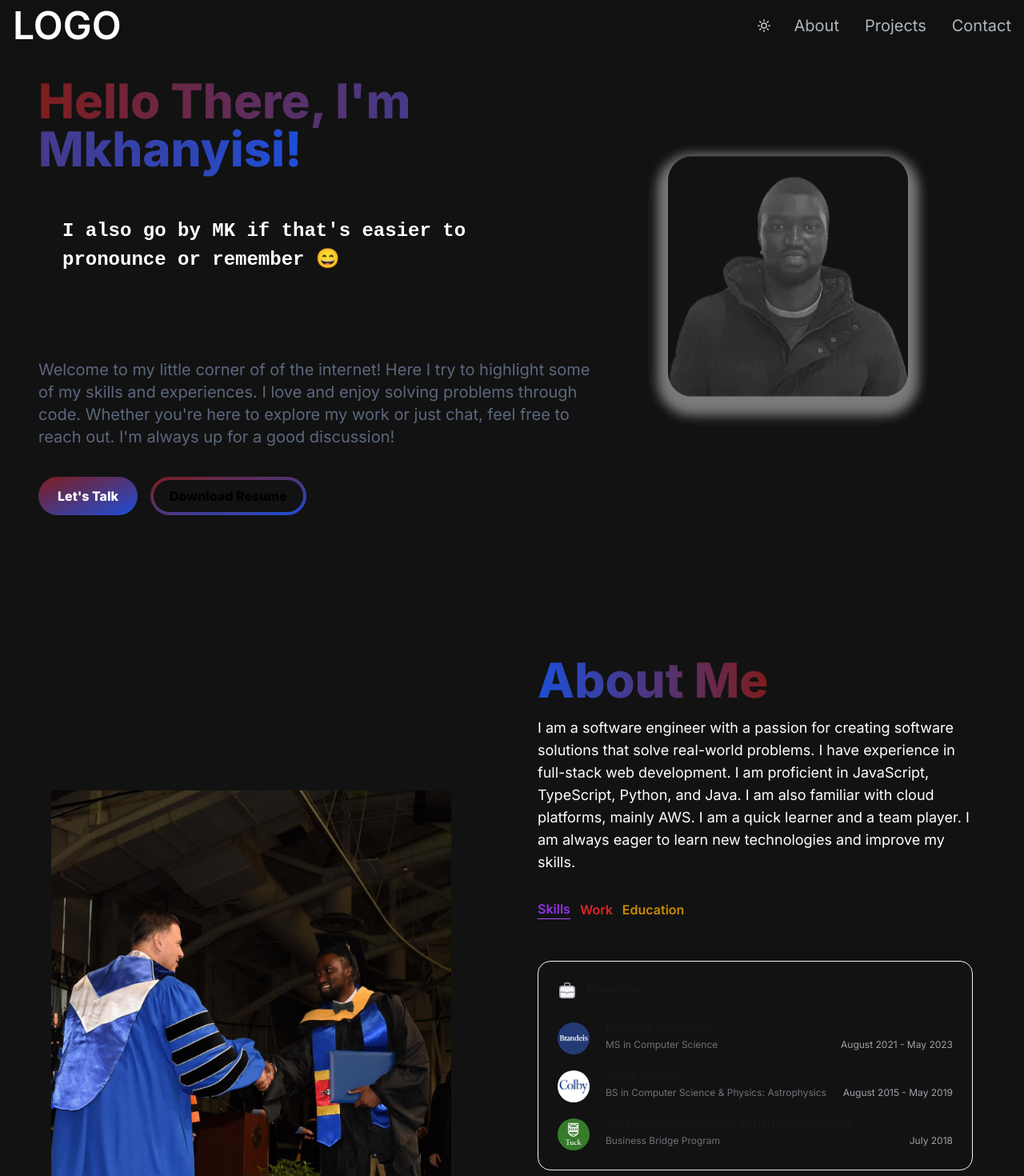
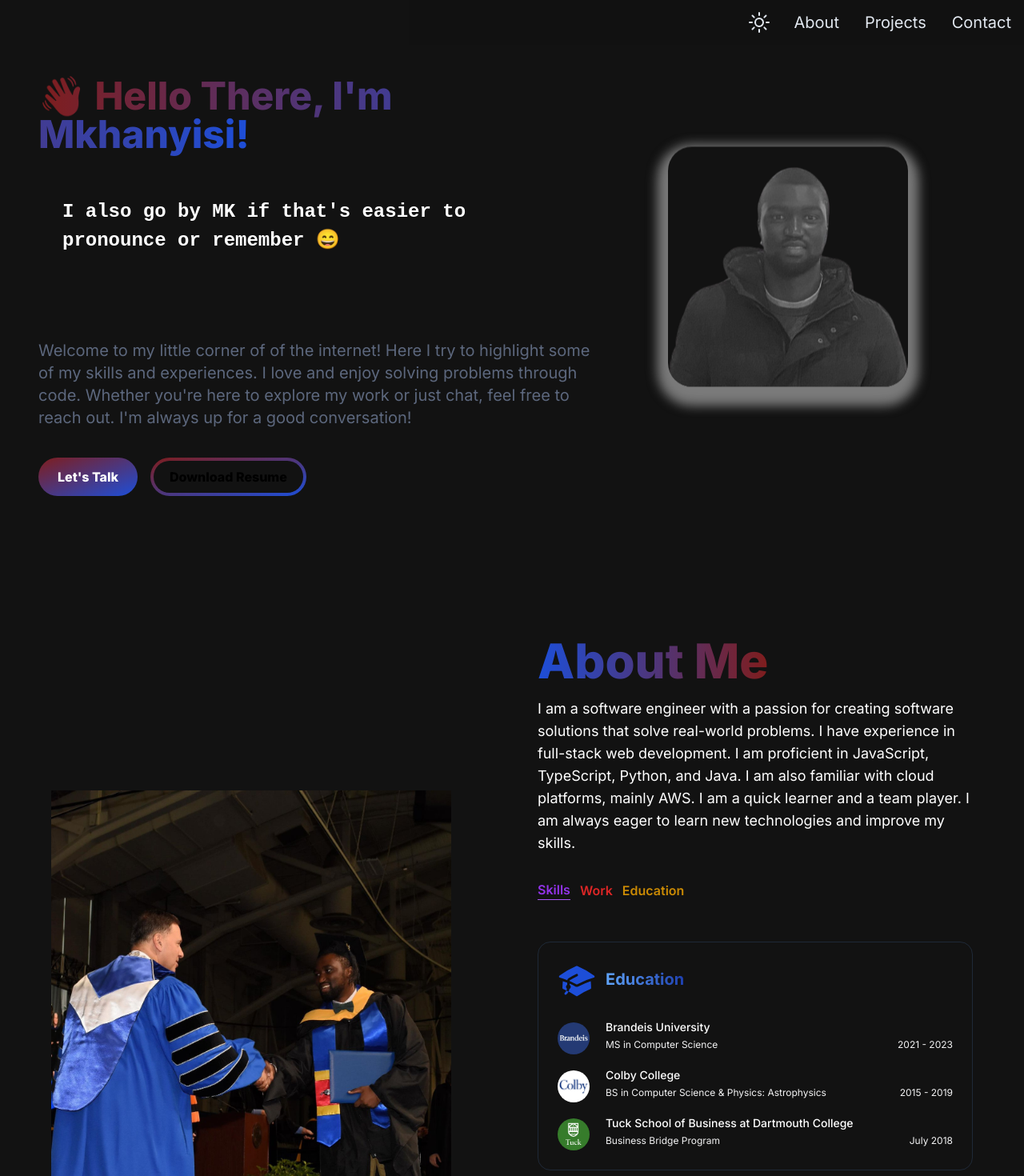
Before and after one commit to mkhanyisig/personal-portfolio, a Next.js app: page / in a window 1280 px wide. Shown: the top 1470 px of the page at 80% size. Built offline with nearby package versions, Linux system fonts and the light colour scheme.

Commit message:
control color options with reactive components

```diff
--- a/src/app/components/AboutSection.jsx
+++ b/src/app/components/AboutSection.jsx
@@ -8,13 +8,13 @@ const educationItems = [
   {
     organization: "Brandeis University",
     role: "MS in Computer Science",
-    date: "August 2021 - May 2023",
+    date: "2021 - 2023",
     logo: "/images/brandeis2.png",
   },
   {
     organization: "Colby College",
     role: "BS in Computer Science & Physics: Astrophysics",
-    date: "August 2015 - May 2019",
+    date: "2015 - 2019",
     logo: "/images/colby2.png",
   },
   {
@@ -159,13 +159,13 @@ const AboutSection = ({ isBackgroundDark }) => {
             <ExperienceSection
               title="Education"
               items={educationItems}
-              isBackgroundDark={isBackgroundDark}
+              darkMode={isBackgroundDark}
             />
 
             <ExperienceSection
-              title="Work Experience"
+              title="Work"
               items={workItems}
-              isBackgroundDark={isBackgroundDark}
+              darkMode={isBackgroundDark}
             />
           </div>
         </div>
--- a/src/app/components/ExperienceSection.jsx
+++ b/src/app/components/ExperienceSection.jsx
@@ -1,15 +1,13 @@
 import React from "react";
+import { BriefcaseIcon, AcademicCapIcon } from "@heroicons/react/24/solid";
 
-const ExperienceItem = ({
-  organization,
-  role,
-  date,
-  logo,
-  isBackgroundDark,
-}) => {
+const ExperienceItem = ({ organization, role, date, logo, darkMode }) => {
+  const darkTextColorClass = darkMode ? "text-white" : "text-zinc-900";
+  const lightTextColorClass = darkMode ? "text-zinc-100" : "text-zinc-700";
+
   return (
     <li className="flex gap-5">
-      <div className="relative mt-1 flex h-13 w-13 flex-none items-center justify-center rounded-full  ">
+      <div className="relative mt-1 flex h-13 w-13 flex-none items-center justify-center rounded-full">
         <img
           src={logo}
           alt={organization}
@@ -18,14 +16,16 @@ const ExperienceItem = ({
       </div>
       <dl className="flex flex-auto flex-wrap gap-x-2">
         <dt className="sr-only">Organization</dt>
-        <dd className="w-full flex-none text-sm font-medium text-zinc-900 dark:text-zinc-100">
+        <dd
+          className={`w-full flex-none text-sm font-medium ${darkTextColorClass}`}
+        >
           {organization}
         </dd>
         <dt className="sr-only">Role</dt>
-        <dd className="text-xs text-zinc-500 dark:text-zinc-400">{role}</dd>
+        <dd className={`text-xs ${lightTextColorClass}`}>{role}</dd>
         <dt className="sr-only">Date</dt>
         <dd
-          className="ml-auto text-xs text-zinc-400 dark:text-zinc-500"
+          className={`ml-auto text-xs ${lightTextColorClass}`}
           aria-label={`${date} until ${date}`}
         >
           <time dateTime={date}>{date}</time>
@@ -35,34 +35,29 @@ const ExperienceItem = ({
   );
 };
 
-const ExperienceSection = ({ title, id, items, isBackgroundDark }) => {
+const ExperienceSection = ({ title, id, items, darkMode }) => {
   return (
-    <section className="text-white py-5" id={id}>
-      <div className="rounded-2xl border border-zinc-100 p-6 dark:border-zinc-700/40">
-        <h2 className="flex text-sm font-semibold text-zinc-900 dark:text-zinc-100">
-          <svg
-            viewBox="0 0 24 24"
-            fill="none"
-            strokeWidth="1.5"
-            strokeLinecap="round"
-            strokeLinejoin="round"
-            aria-hidden="true"
-            className="h-6 w-6 flex-none"
-          >
-            <path
-              d="M2.75 9.75a3 3 0 0 1 3-3h12.5a3 3 0 0 1 3 3v8.5a3 3 0 0 1-3 3H5.75a3 3 0 0 1-3-3v-8.5Z"
-              className="fill-zinc-100 stroke-zinc-400 dark:fill-zinc-100/10 dark:stroke-zinc-500"
-            ></path>
-            <path
-              d="M3 14.25h6.249c.484 0 .952-.002 1.316.319l.777.682a.996.996 0 0 0 1.316 0l.777-.682c.364-.32.832-.319 1.316-.319H21M8.75 6.5V4.75a2 2 0 0 1 2-2h2.5a2 2 0 0 1 2 2V6.5"
-              className="stroke-zinc-400 dark:stroke-zinc-500"
-            ></path>
-          </svg>
-          <span className="ml-3">{title}</span>
-        </h2>
+    <section className="text-white py-5 " id={id}>
+      <div className="rounded-2xl border border-gray-800 p-6 dark:border-zinc-400">
+        {title === "Work" ? (
+          <h2 className="flex text-xl font-bold text-zinc-900 dark:text-zinc-100">
+            <BriefcaseIcon className="h-12 w-12 text-red-800" />
+            <span className="ml-3 py-2 text-transparent bg-clip-text bg-gradient-to-r from-red-400 to-red-800">
+              {title}
+            </span>
+          </h2>
+        ) : (
+          <h2 className="flex text-xl font-bold text-zinc-900 dark:text-zinc-100">
+            <AcademicCapIcon className="h-12 w-12  text-blue-700" />
+            <span className="ml-3 py-2 text-transparent bg-clip-text bg-gradient-to-r from-blue-400 to-blue-800">
+              {title}
+            </span>
+          </h2>
+        )}
+
         <ol className="mt-6 space-y-4">
           {items.map((item, index) => (
-            <ExperienceItem key={index} {...item} />
+            <ExperienceItem key={index} darkMode={darkMode} {...item} />
           ))}
         </ol>
       </div>
--- a/src/app/components/HeroSection.jsx
+++ b/src/app/components/HeroSection.jsx
@@ -8,9 +8,9 @@ const HeroSection = ({ isBackgroundDark, forceUpdateKey }) => {
     <section className={isBackgroundDark ? "bg-[#121212]" : "bg-white"}>
       <div className="grid grid-cols-1 sm:grid-cols-12">
         <div className="col-span-7 lg:col-span-7 place-self-center text-center sm:text-left">
-          <h1 className="py-10 text-white mb4 text-4xl sm:text-5xl lg:text-6xl font-extrabold">
+          <h1 className="py-10 text-white mb4 text-4xl sm:text-5xl lg:text-5xl font-extrabold">
             <span className="text-transparent bg-clip-text bg-gradient-to-r from-red-900 to-blue-700">
-              Hello There, I'm Mkhanyisi!
+              👋 Hello There, I'm Mkhanyisi!
             </span>
           </h1>
           <div className="type-animation-wrapper">
@@ -19,13 +19,13 @@ const HeroSection = ({ isBackgroundDark, forceUpdateKey }) => {
               sequence={[
                 "I also go by MK if that's easier to pronounce or remember 😄",
                 1000,
-                "I'm a Software Engineer",
+                "I'm A Software Engineer",
                 1000,
-                "I'm a versatile Full Stack Developer",
+                "I'm A versatile Full Stack Developer",
+                1000,
+                "I'm A Backend Developer",
                 1000,
                 "I'm comfortable with Web Technologies, Data Processing, Cloud Services, and Machine Learning",
-                1000,
-                "I'm A Backend Developer",
                 1000,
                 "I'm A Frontend Developer",
                 1000,
@@ -61,7 +61,7 @@ const HeroSection = ({ isBackgroundDark, forceUpdateKey }) => {
             highlight some of my skills and experiences. I love and enjoy
             solving problems through code. Whether you're here to explore my
             work or just chat, feel free to reach out. I'm always up for a good
-            discussion!
+            conversation!
           </p>
           <div>
             <button className="px-6 py-3 w-full sm:w-fit rounded-full mr-4 bg-gradient-to-br from-red-900 to-blue-700 hover:bg-slate-200 text-white font-extrabold">
--- a/src/app/components/NavBar.jsx
+++ b/src/app/components/NavBar.jsx
@@ -22,30 +22,32 @@ const NavLinks = [
 
 const NavBar = ({ isBackgroundDark, onBackgroundToggle }) => {
   const [navbarOpen, setNavbarOpen] = useState(false);
+  const bgColor = isBackgroundDark ? "bg-[#121212]" : "bg-white";
+  const navOptionsColor = isBackgroundDark
+    ? " text-slate-200 hover:text-white hover:border-white"
+    : " text-zinc-800 hover:text-slate-950 hover:border-slate-950";
 
   return (
     <nav
-      className={`fixed top-0 left-0 right-0 z-10 ${
-        isBackgroundDark ? "bg-[#121212]" : "bg-white"
-      } bg-opacity-90 `}
+      className={`fixed top-0 left-0 right-0 z-10 ${bgColor} bg-opacity-90 `}
     >
       <div className="flex flex-wrap items-center justify-between mx-auto px-4 py-2">
         <Link
           href={"/"}
           className="text-2xl md:text-5xl text-white font-semibold"
         >
-          LOGO
+          {/* Add title here */}
         </Link>
 
         <div className="flex items-center ml-auto">
           <button
-            className="flex items-center px-3 py-1  text-slate-200 hover:text-white hover:border-white"
+            className={`flex items-center px-3 py-1  ${navOptionsColor}`}
             onClick={onBackgroundToggle}
           >
             {isBackgroundDark ? (
-              <SunIcon className="h-5 w-5" />
+              <SunIcon className="h-8 w-8" />
             ) : (
-              <MoonIcon className="h-5 w-5" />
+              <MoonIcon className="h-8 w-8" />
             )}
           </button>
 
@@ -53,7 +55,11 @@ const NavBar = ({ isBackgroundDark, onBackgroundToggle }) => {
             <ul className="flex space-x-8">
               {NavLinks.map((link, index) => (
                 <li key={index}>
-                  <NavLink href={link.path} title={link.title} />
+                  <NavLink
+                    href={link.path}
+                    title={link.title}
+                    colorOptions={navOptionsColor}
+                  />
                 </li>
               ))}
             </ul>
@@ -63,7 +69,7 @@ const NavBar = ({ isBackgroundDark, onBackgroundToggle }) => {
             {!navbarOpen ? (
               <button
                 id="nav-toggle"
-                className="flex items-center px-3 py-2 border rounded border-slate-200 text-slate-200 hover:text-white hover:border-white"
+                className={`flex items-center px-3 py-2 border rounded ${navOptionsColor}`}
                 onClick={() => setNavbarOpen(!navbarOpen)}
               >
                 <Bars3Icon className="h-5 w-5"></Bars3Icon>
@@ -71,7 +77,7 @@ const NavBar = ({ isBackgroundDark, onBackgroundToggle }) => {
             ) : (
               <button
                 id="nav-toggle"
-                className="flex items-center px-3 py-2 border rounded border-slate-200 text-slate-200 hover:text-white hover:border-white"
+                className={`flex items-center px-3 py-2 border rounded ${navOptionsColor}`}
                 onClick={() => setNavbarOpen(!navbarOpen)}
               >
                 <XMarkIcon className="h-5 w-5"></XMarkIcon>
--- a/src/app/components/NavLink.jsx
+++ b/src/app/components/NavLink.jsx
@@ -1,10 +1,10 @@
 import Link from "next/link";
 
-const NavLink = ({ href, title }) => {
+const NavLink = ({ href, title, colorOptions }) => {
   return (
     <Link
       href={href}
-      className="block py-2 pl-3 pr-4 text-[#ADB7BE] sm:text-xl rounded md:p-0 hover:text-white "
+      className={`block py-3 pl-3 pr-4  sm:text-xl rounded md:p-0 ${colorOptions} `}
     >
       {title}
     </Link>
```
